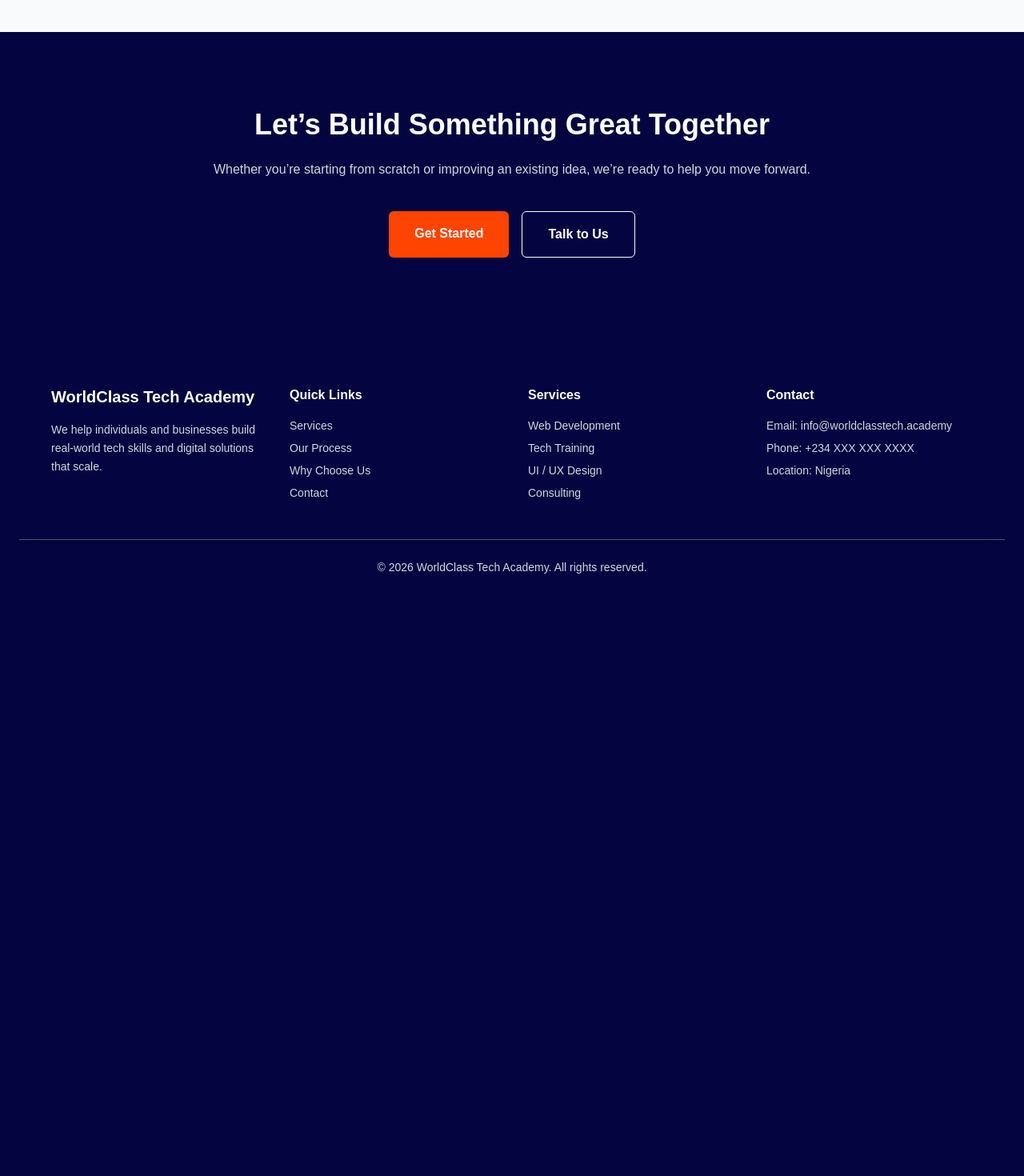
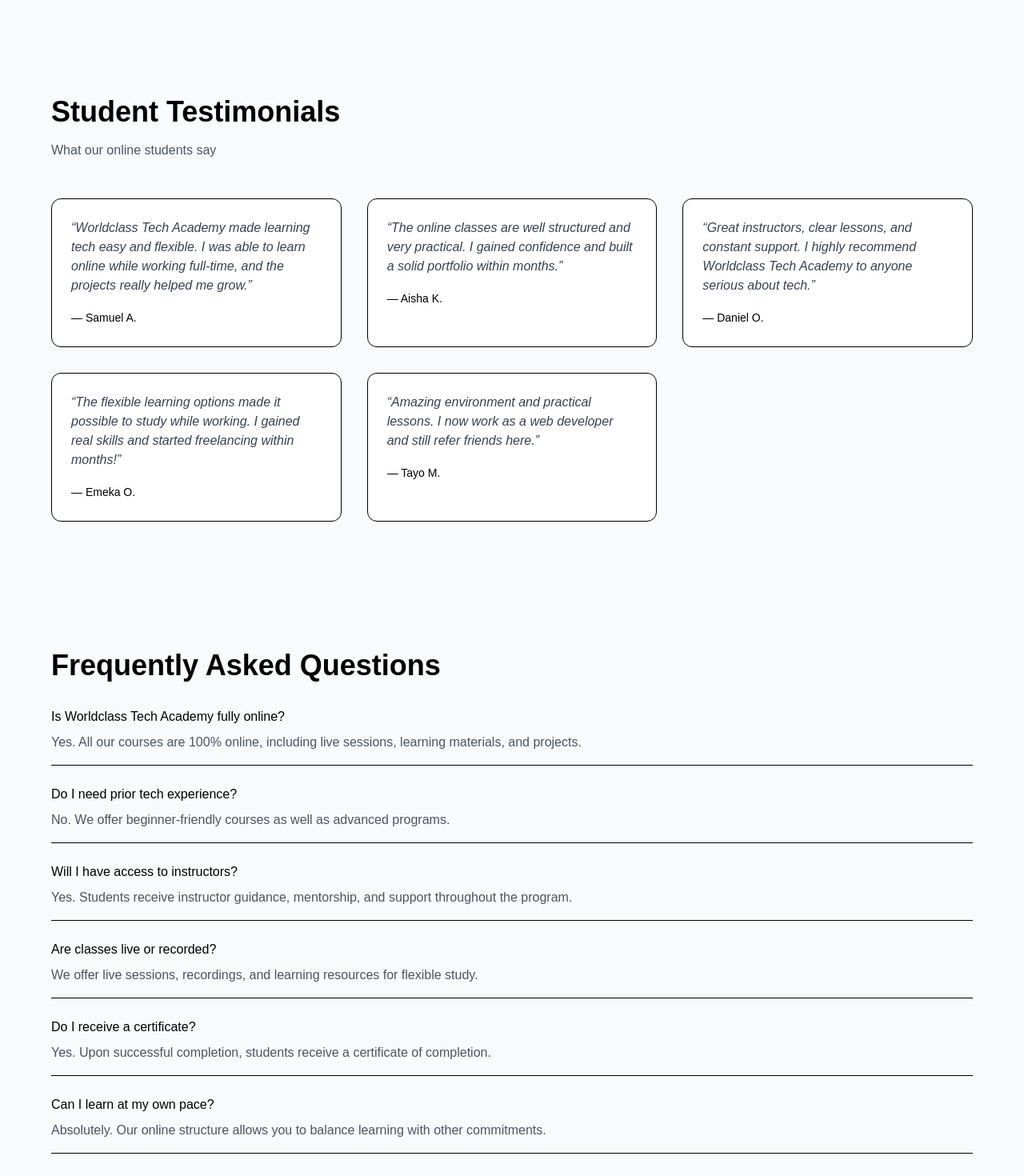
Before and after one commit to KapteynAlexis/worldclass-tech-academy, a Next.js app: page / in a window 1280 px wide. Shown: the part 2920-4390 px from the top of the page at 80% size. Before the commit the page ends 3703 px from the top, so only its background shows below. Built offline with nearby package versions, Linux system fonts and the light colour scheme.

Commit message:
added faq and testimonials

```diff
--- a/app/page.tsx
+++ b/app/page.tsx
@@ -2,6 +2,8 @@
 import Hero from '@/components/Hero'
 import Services from '@/components/Services'
 import WhyChooseUs from '@/components/WhyChooseUs'
+import Testimonials from '@/components/Testimonials'
+import FAQ from '@/components/FAQ'
 import CTA from '@/components/CTA'
 import Footer from '@/components/Footer'
 
@@ -12,6 +14,8 @@
       <Hero />
       <Services />
       <WhyChooseUs />
+      <Testimonials />
+      <FAQ />
       <CTA />
       <Footer />
     </>
--- /dev/null
+++ b/components/FAQ.tsx
@@ -0,0 +1,43 @@
+export default function FAQ() {
+  return (
+    <section className="py-20 px-6 bg-gray-50 text-black">
+      <div className="max-w-6xl mx-auto">
+      <h2 className="text-3xl md:text-4xl font-bold mb-8">Frequently Asked Questions</h2>
+
+      <div className="space-y-6">
+        {[
+          {
+            q: "Is Worldclass Tech Academy fully online?",
+            a: "Yes. All our courses are 100% online, including live sessions, learning materials, and projects.",
+          },
+          {
+            q: "Do I need prior tech experience?",
+            a: "No. We offer beginner-friendly courses as well as advanced programs.",
+          },
+          {
+            q: "Will I have access to instructors?",
+            a: "Yes. Students receive instructor guidance, mentorship, and support throughout the program.",
+          },
+          {
+            q: "Are classes live or recorded?",
+            a: "We offer live sessions, recordings, and learning resources for flexible study.",
+          },
+          {
+            q: "Do I receive a certificate?",
+            a: "Yes. Upon successful completion, students receive a certificate of completion.",
+          },
+          {
+            q: "Can I learn at my own pace?",
+            a: "Absolutely. Our online structure allows you to balance learning with other commitments.",
+          },
+        ].map((item, index) => (
+          <div key={index} className="border-b pb-4">
+            <h4 className="mb-2 text-bold">{item.q}</h4>
+            <p className="text-gray-600">{item.a}</p>
+          </div>
+        ))}
+      </div>
+        </div>
+    </section>
+  );
+}
--- /dev/null
+++ b/components/Testimonials.tsx
@@ -0,0 +1,54 @@
+export default function Testimonials() {
+  return (
+    <section className="py-20 px-6 bg-gray-50 text-black">
+        <div className="container max-w-6xl mx-auto">
+            <h2 className="text-3xl md:text-4xl font-bold mb-4">Student Testimonials</h2>
+            <p className="mb-12 text-gray-600">
+                What our online students say
+            </p>
+
+            <div className="grid md:grid-cols-2 lg:grid-cols-3 gap-8">
+                {[
+                {
+                    quote:
+                    "Worldclass Tech Academy made learning tech easy and flexible. I was able to learn online while working full-time, and the projects really helped me grow.",
+                    name: "Samuel A.",
+                },
+                {
+                    quote:
+                    "The online classes are well structured and very practical. I gained confidence and built a solid portfolio within months.",
+                    name: "Aisha K.",
+                },
+                {
+                    quote:
+                    "Great instructors, clear lessons, and constant support. I highly recommend Worldclass Tech Academy to anyone serious about tech.",
+                    name: "Daniel O.",
+                },
+                {
+                    quote:
+                    "The flexible learning options made it possible to study while working. I gained real skills and started freelancing within months!",
+                    name: "Emeka O.",
+                },
+                {
+                    quote:
+                    "Amazing environment and practical lessons. I now work as a web developer and still refer friends here.",
+                    name: "Tayo M.",
+                },
+                ].map((item, index) => (
+                <div
+                    key={index}
+                    className="border rounded-xl p-6 bg-white"
+                >
+                    <p className="mb-4 text-gray-700 italic">
+                    “{item.quote}”
+                    </p>
+                    <span className="font-medium text-sm">
+                    — {item.name}
+                    </span>
+                </div>
+                ))}
+            </div>
+        </div>
+    </section>
+  );
+}
```
